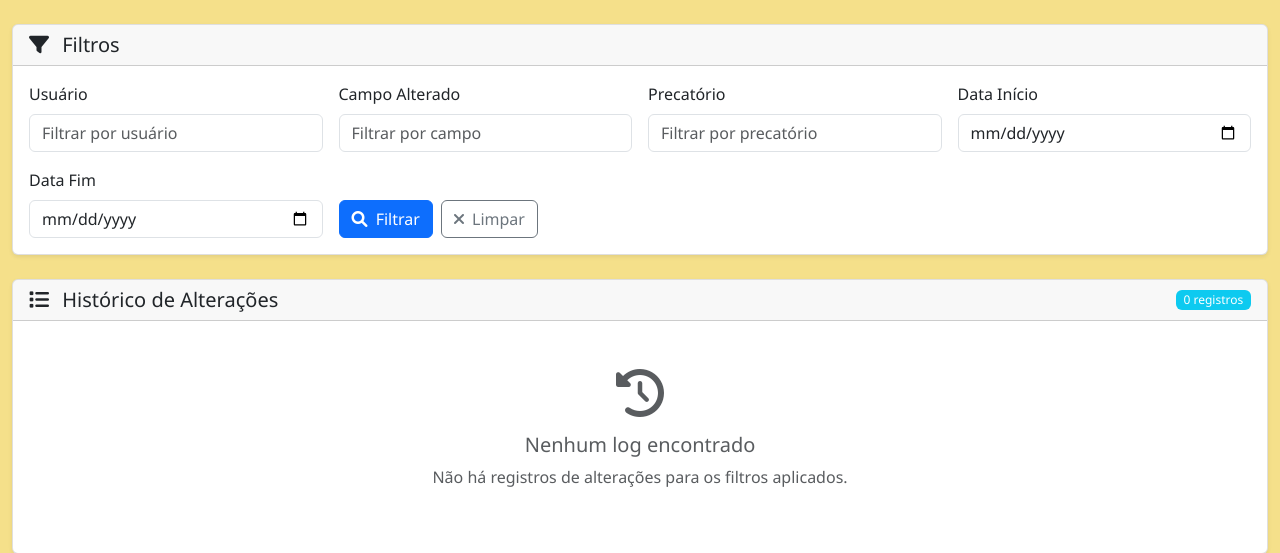
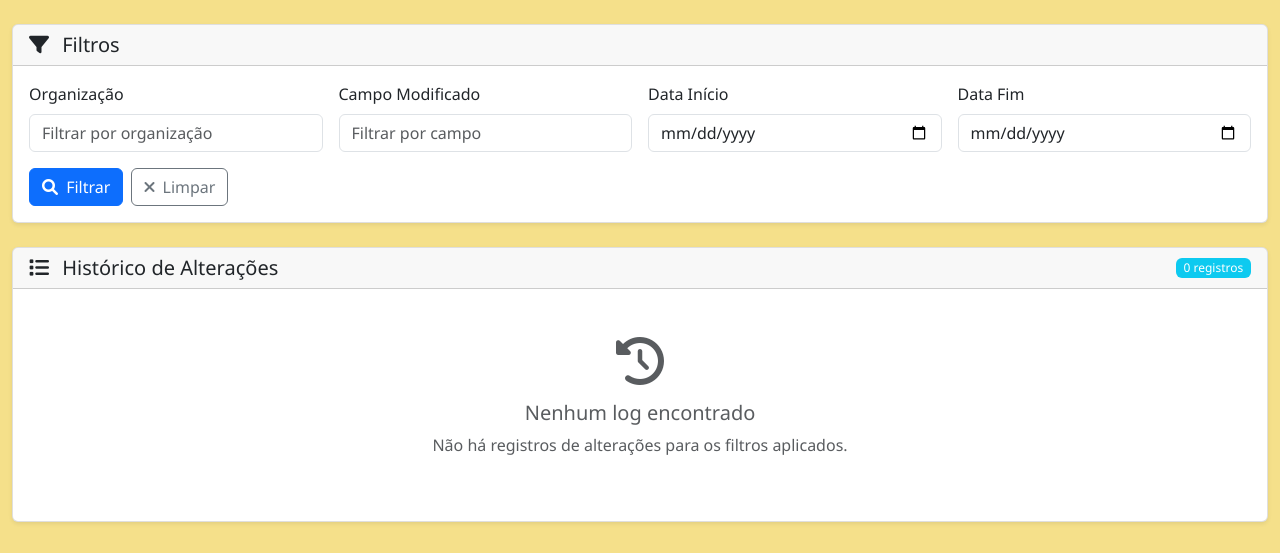
Before and after one commit to williamjohndias/sistema-precatorios, a Flask app: page /logs in a window 1280 px wide. Shown: the part 56-609 px from the top of the page. Run offline with Flask 3, Linux system fonts and the light colour scheme; data that the repository does not hold is empty; some libraries are stand-ins or nearby versions.

Commit message:
Update logs structure to match database schema; Remove JOIN and adjust field names
- Replace JOIN query with direct table access
- Rename fields: data_alteracao→data_modificacao, campo_alterado→campo_modificado
- Remove usuario, precatorio_id, ip_address fields
- Add prioridade and tribunal columns to logs view
- Update filters to use organizacao instead of usuario/precatorio

🤖 Generated with [Claude Code](https://claude.com/claude-code)

Co-Authored-By: Claude <noreply@anthropic.com>

```diff
--- a/app.py
+++ b/app.py
@@ -209,12 +209,11 @@ class DatabaseManager:
         try:
             logger.info(f"Buscando logs - Página: {page}, Por página: {per_page}, Filtros: {filters}")
 
-            # Construir query base com JOIN para pegar dados do precatório
+            # Construir query base usando a estrutura real da tabela
             base_query = """
-                SELECT l.id, l.data_alteracao, l.usuario, p.precatorio, p.organizacao,
-                       l.campo_alterado, l.valor_anterior, l.valor_novo, l.ip_address
+                SELECT l.id, l.organizacao, l.prioridade, l.tribunal,
+                       l.campo_modificado, l.valor_anterior, l.valor_novo, l.data_modificacao
                 FROM precatorios_logs l
-                LEFT JOIN precatorios p ON l.precatorio_id = p.id
             """
             count_query = "SELECT COUNT(*) FROM precatorios_logs l"
 
@@ -223,24 +222,20 @@ class DatabaseManager:
             params = []
 
             if filters:
-                if filters.get('usuario'):
-                    where_conditions.append("l.usuario ILIKE %s")
-                    params.append(f"%{filters['usuario']}%")
+                if filters.get('organizacao'):
+                    where_conditions.append("l.organizacao ILIKE %s")
+                    params.append(f"%{filters['organizacao']}%")
 
                 if filters.get('campo'):
-                    where_conditions.append("l.campo_alterado ILIKE %s")
+                    where_conditions.append("l.campo_modificado ILIKE %s")
                     params.append(f"%{filters['campo']}%")
 
-                if filters.get('precatorio'):
-                    where_conditions.append("p.precatorio ILIKE %s")
-                    params.append(f"%{filters['precatorio']}%")
-
                 if filters.get('data_inicio'):
-                    where_conditions.append("DATE(l.data_alteracao) >= %s")
+                    where_conditions.append("DATE(l.data_modificacao) >= %s")
                     params.append(filters['data_inicio'])
 
                 if filters.get('data_fim'):
-                    where_conditions.append("DATE(l.data_alteracao) <= %s")
+                    where_conditions.append("DATE(l.data_modificacao) <= %s")
                     params.append(filters['data_fim'])
 
             if where_conditions:
@@ -249,7 +244,7 @@ class DatabaseManager:
                 count_query += where_clause
 
             # Adicionar ordenação (mais recentes primeiro)
-            base_query += " ORDER BY l.data_alteracao DESC"
+            base_query += " ORDER BY l.data_modificacao DESC"
 
             # Adicionar paginação
             offset = (page - 1) * per_page
--- a/templates/logs.html
+++ b/templates/logs.html
@@ -39,22 +39,16 @@
                     <div class="card-body">
                         <form method="GET" class="row g-3">
                             <div class="col-md-3">
-                                <label for="filter_usuario" class="form-label">Usuário</label>
-                                <input type="text" class="form-control" id="filter_usuario"
-                                       name="filter_usuario" value="{{ filters.get('usuario', '') }}"
-                                       placeholder="Filtrar por usuário">
+                                <label for="filter_organizacao" class="form-label">Organização</label>
+                                <input type="text" class="form-control" id="filter_organizacao"
+                                       name="filter_organizacao" value="{{ filters.get('organizacao', '') }}"
+                                       placeholder="Filtrar por organização">
                             </div>
                             <div class="col-md-3">
-                                <label for="filter_campo" class="form-label">Campo Alterado</label>
+                                <label for="filter_campo" class="form-label">Campo Modificado</label>
                                 <input type="text" class="form-control" id="filter_campo"
                                        name="filter_campo" value="{{ filters.get('campo', '') }}"
                                        placeholder="Filtrar por campo">
-                            </div>
-                            <div class="col-md-3">
-                                <label for="filter_precatorio" class="form-label">Precatório</label>
-                                <input type="text" class="form-control" id="filter_precatorio"
-                                       name="filter_precatorio" value="{{ filters.get('precatorio', '') }}"
-                                       placeholder="Filtrar por precatório">
                             </div>
                             <div class="col-md-3">
                                 <label for="filter_data_inicio" class="form-label">Data Início</label>
@@ -102,12 +96,11 @@
                                 <thead style="background-color:#D2AF52;color:#000;">
                                     <tr>
                                         <th class="text-center">Data/Hora</th>
-                                        <th class="text-center">Usuário</th>
-                                        <th class="text-center">Precatório</th>
                                         <th class="text-center">Organização</th>
+                                        <th class="text-center">Prioridade</th>
+                                        <th class="text-center">Tribunal</th>
                                         <th class="text-center">Campo</th>
                                         <th class="text-center">Alteração</th>
-                                        <th class="text-center">IP</th>
                                     </tr>
                                 </thead>
                                 <tbody>
@@ -115,24 +108,26 @@
                                     <tr>
                                         <td class="text-center">
                                             <small class="text-muted">
-                                                {{ log.data_alteracao.strftime('%d/%m/%Y') }}<br>
-                                                {{ log.data_alteracao.strftime('%H:%M:%S') }}
+                                                {{ log.data_modificacao.strftime('%d/%m/%Y') }}<br>
+                                                {{ log.data_modificacao.strftime('%H:%M:%S') }}
                                             </small>
-                                        </td>
-                                        <td class="text-center">
-                                            <span class="badge bg-secondary">
-                                                {{ log.usuario }}
-                                            </span>
-                                        </td>
-                                        <td class="text-center">
-                                            <strong>{{ log.precatorio or 'N/A' }}</strong>
                                         </td>
                                         <td class="text-center">
                                             {{ log.organizacao or 'N/A' }}
                                         </td>
                                         <td class="text-center">
+                                            <span class="badge bg-info">
+                                                {{ log.prioridade or 'N/A' }}
+                                            </span>
+                                        </td>
+                                        <td class="text-center">
+                                            <span class="badge bg-secondary">
+                                                {{ log.tribunal or 'N/A' }}
+                                            </span>
+                                        </td>
+                                        <td class="text-center">
                                             <span class="badge bg-warning text-dark">
-                                                {{ log.campo_alterado }}
+                                                {{ log.campo_modificado }}
                                             </span>
                                         </td>
                                         <td class="text-center">
@@ -141,11 +136,6 @@
                                                 <span class="change-arrow">→</span>
                                                 <span class="new-value">{{ log.valor_novo or '-' }}</span>
                                             </div>
-                                        </td>
-                                        <td class="text-center">
-                                            <small class="text-muted">
-                                                {{ log.ip_address or '-' }}
-                                            </small>
                                         </td>
                                     </tr>
                                     {% endfor %}
```
